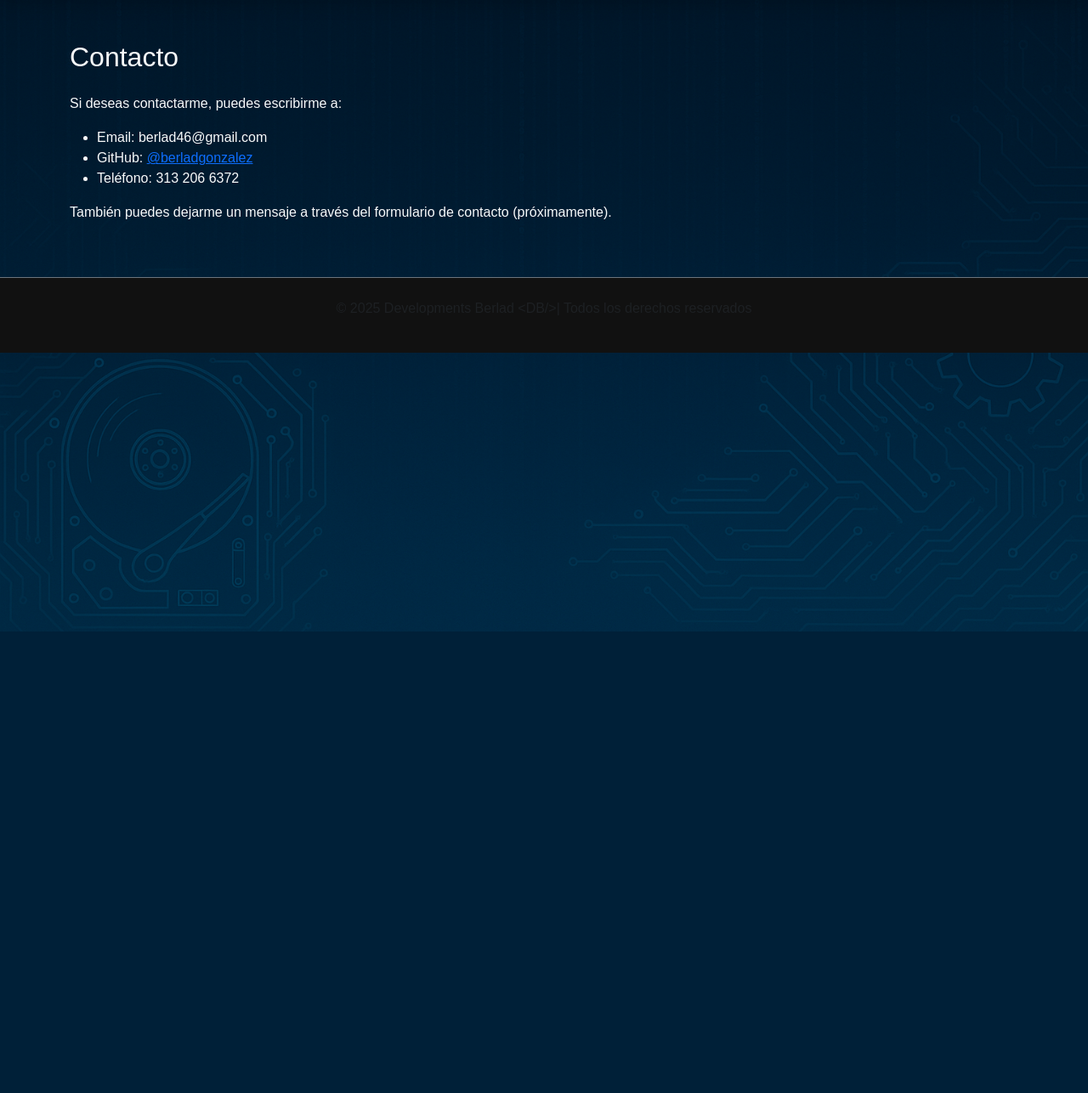
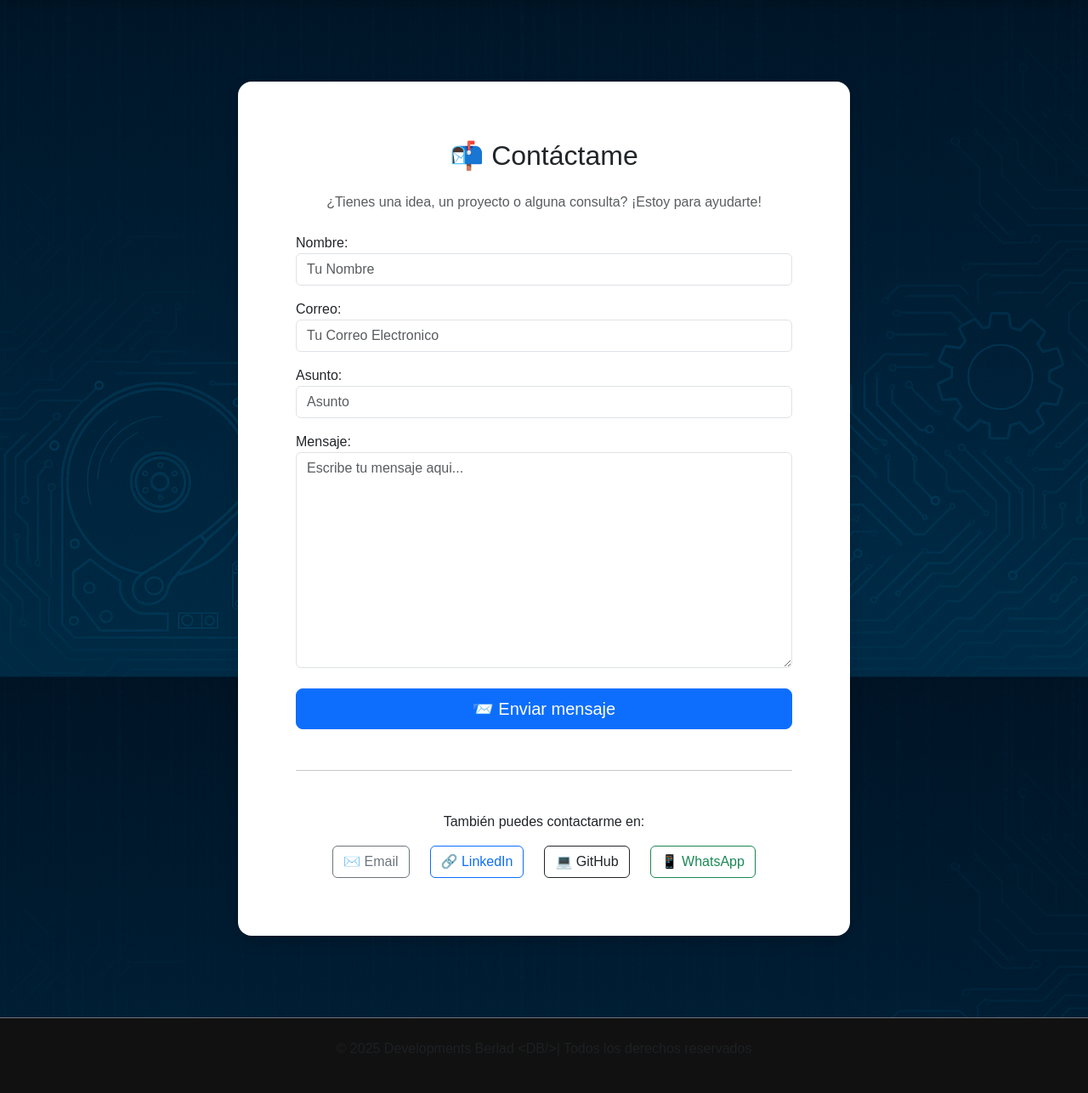
Before and after one commit to bego46/Mi_Portafolio, a Django app: page /contacto/ in a window 1280 px wide. Shown: the part 57-1343 px from the top of the page at 85% size. Before the commit the page ends 800 px from the top, so only its background shows below. Run offline with Django 5.2, Linux system fonts and the light colour scheme.

Commit message:
Modificando y actualizando la seccion de contacto

```diff
--- a/web/forms.py
+++ b/web/forms.py
@@ -20,14 +20,15 @@ without express permission.
 """
 
 from django import forms
-from .models import BlogPost, Comment
+from .models import MensajeContacto
 
-class BlogPostForm(forms.ModelForm):
+class ContactoForm(forms.ModelForm):
     class Meta:
-        model = BlogPost
-        fields = ['titulo', 'contenido']
-
-class CommentForm(forms.ModelForm):
-    class Meta:
-        model = Comment
-        fields = ['autor', 'contenido']
+        model = MensajeContacto
+        fields = ["nombre", "correo", "asunto", "mensaje"]
+        widgets = {
+            'nombre': forms.TextInput(attrs={'class':'form-control', 'placeholder': 'Tu Nombre'}),
+            'correo': forms.EmailInput(attrs={'class':'form-control', 'placeholder': 'Tu Correo Electronico'}),
+            'asunto': forms.TextInput(attrs={'class':'form-control', 'placeholder': 'Asunto'}),
+            'mensaje': forms.Textarea(attrs={'class':'form-control', 'placeholder': 'Escribe tu mensaje aqui...'}),
+        }
--- a/web/models.py
+++ b/web/models.py
@@ -29,3 +29,13 @@ class Proyecto(models.Model):
 
     def __str__(self):
         return self.titulo
+
+class MensajeContacto(models.Model):
+    nombre = models.CharField(max_length=100)
+    correo = models.EmailField()
+    asunto = models.CharField(max_length=100)
+    mensaje = models.TextField()
+    fecha_envio = models.DateTimeField(auto_now_add=True)
+
+    def __str__(self):
+        return f"{self.nombre} - {self.asunto}"
--- a/web/templates/Web/base.html
+++ b/web/templates/Web/base.html
@@ -28,7 +28,7 @@ without express permission.
     <title>{% block title %}{% endblock %} | Developer Berlad</title>
     <link rel="stylesheet" href="{% static 'css/style.css' %}">
     <link rel="stylesheet" href="{% static 'css/bootstrap-neon.css' %}">
-    <link href="https://cdn.jsdelivr.net/npm/bootstrap@5.3.2/dist/css/bootstrap.min.css" rel="stylesheet">
+    <link href="https://cdn.jsdelivr.net/npm/bootstrap@5.3.3/dist/css/bootstrap.min.css" rel="stylesheet">
     <link href="https://cdn.jsdelivr.net/npm/bootstrap-icons@1.10.5/font/bootstrap-icons.css" rel="stylesheet">
     <link rel="icon" href="{% static 'IMG/logo.ico' %}">
 
@@ -71,6 +71,6 @@ without express permission.
         <p class="text-muted">&copy; 2025 Developments Berlad &lt;DB/&gt;| Todos los derechos reservados</p>
     </footer>
 
-    <script src="https://cdn.jsdelivr.net/npm/bootstrap@5.3.2/dist/js/bootstrap.bundle.min.js"></script>
+    <script src="https://cdn.jsdelivr.net/npm/bootstrap@5.3.3/dist/js/bootstrap.bundle.min.js"></script>
 </body>
 </html>
--- a/web/templates/Web/contacto.html
+++ b/web/templates/Web/contacto.html
@@ -20,14 +20,89 @@ without express permission.
 -->
 
 {% extends 'Web/base.html' %}
+{% load static %}
 {% block title %}Contacto | Developer Berlad{% endblock %}
+
 {% block content %}
-<h2 class="mb-4">Contacto</h2>
-<p>Si deseas contactarme, puedes escribirme a:</p>
-<ul>
-    <li>Email: berlad46@gmail.com</li>
-    <li>GitHub: <a href="https://github.com/berladgonzalez" target="_blank">@berladgonzalez</a></li>
-    <li>Teléfono: 313 206 6372</li>
-</ul>
-<p>También puedes dejarme un mensaje a través del formulario de contacto (próximamente).</p>
+<div class="container py-5">
+    <div class="row justify-content-center">
+        <div class="col-lg-8">
+
+            <div class="card shadow border-0 rounded-4">
+                <div class="card-body p-5">
+                    <h2 class="text-center mb-4">📬 Contáctame</h2>
+                    <p class="text-center text-muted mb-4">
+                        ¿Tienes una idea, un proyecto o alguna consulta? ¡Estoy para ayudarte!
+                    </p>
+
+                    {% if messages %}
+                        {% for message in messages %}
+                            <div class="alert {% if message.tags %}alert-{{ message.tags }}{% else %}alert-info{% endif %} alert-dismissible fade show" role="alert">
+                                {{ message }}
+                                <button type="button" class="btn-close" data-bs-dismiss="alert" aria-label="Cerrar"></button>
+                            </div>
+                        {% endfor %}
+                    {% endif %}
+
+                    <form method="post" novalidate>
+                        {% csrf_token %}
+                        {{ form.non_field_errors }}
+
+                        <div class="mb-3">
+                            {{ form.nombre.label_tag }}
+                            {{ form.nombre }}
+                            {{ form.nombre.errors }}
+                        </div>
+
+                        <div class="mb-3">
+                            {{ form.correo.label_tag }}
+                            {{ form.correo }}
+                            {{ form.correo.errors }}
+                        </div>
+
+                        <div class="mb-3">
+                            {{ form.asunto.label_tag }}
+                            {{ form.asunto }}
+                            {{ form.asunto.errors }}
+                        </div>
+
+                        <div class="mb-4">
+                            {{ form.mensaje.label_tag }}
+                            {{ form.mensaje }}
+                            {{ form.mensaje.errors }}
+                        </div>
+
+                        <div class="d-grid">
+                            <button type="submit" class="btn btn-primary btn-lg">
+                                📨 Enviar mensaje
+                            </button>
+                        </div>
+                    </form>
+
+                    <hr class="my-5">
+
+                    <div class="text-center">
+                        <p class="mb-3">También puedes contactarme en:</p>
+                        <div class="d-flex justify-content-center gap-4 flex-wrap">
+                            <a href="mailto:berlad46@gmail.com" class="btn btn-outline-secondary">
+                                ✉️ Email
+                            </a>
+                            <a href="https://www.linkedin.com/in/berladgonzalez/" target="_blank" class="btn btn-outline-primary">
+                                🔗 LinkedIn
+                            </a>
+                            <a href="https://github.com/bego46" target="_blank" class="btn btn-outline-dark">
+                                💻 GitHub
+                            </a>
+                            <a href="https://wa.me/573132066372" target="_blank" class="btn btn-outline-success">
+                                📱 WhatsApp
+                            </a>
+                        </div>
+                    </div>
+
+                </div>
+            </div>
+
+        </div>
+    </div>
+</div>
 {% endblock %}
--- a/web/views.py
+++ b/web/views.py
@@ -19,8 +19,13 @@ without express permission.
 
 """
 
-from django.shortcuts import render
+from django.shortcuts import render, redirect
+from django.contrib import messages
+from django.conf import settings
+from django.core.mail import send_mail, BadHeaderError
+from .forms import ContactoForm
 from .models import Proyecto
+
 
 def index(request):
     return render(request, 'Web/index.html')
@@ -33,4 +38,31 @@ def sobre_mi(request):
     return render(request, 'Web/sobre_mi.html')
 
 def contacto(request):
-    return render(request, 'Web/contacto.html')
+    form = ContactoForm()
+
+    if request.method == 'POST':
+        form = ContactoForm(request.POST)
+        if form.is_valid():
+            try:
+                contacto = form.save(commit=False)  # Aún no se guarda en la base de datos
+
+                # Enviar correo
+                send_mail(
+                    subject=f"Nuevo mensaje de {contacto.nombre} - Asunto: {contacto.asunto}",
+                    message=contacto.mensaje,
+                    from_email=contacto.correo,
+                    recipient_list=[settings.DEFAULT_FROM_EMAIL],
+                    fail_silently=False,
+                )
+
+                contacto.save()  # Se guarda después del envío exitoso
+                messages.success(request, '✅ ¡Tu mensaje ha sido enviado con éxito!')
+                return redirect('contacto')
+
+            except BadHeaderError:
+                messages.error(request, '❌ Encabezado inválido encontrado.')
+
+            except Exception as e:
+                messages.warning(request, f'❌ Error al enviar el correo: {e}')
+
+    return render(request, 'Web/contacto.html', {'form': form})
```
Also changed, not shown: portafolio/settings.py (+12 -2 lines), web/admin.py (+8 -1 lines), db.sqlite3, web/migrations/0003_mensajecontacto.py (added).
